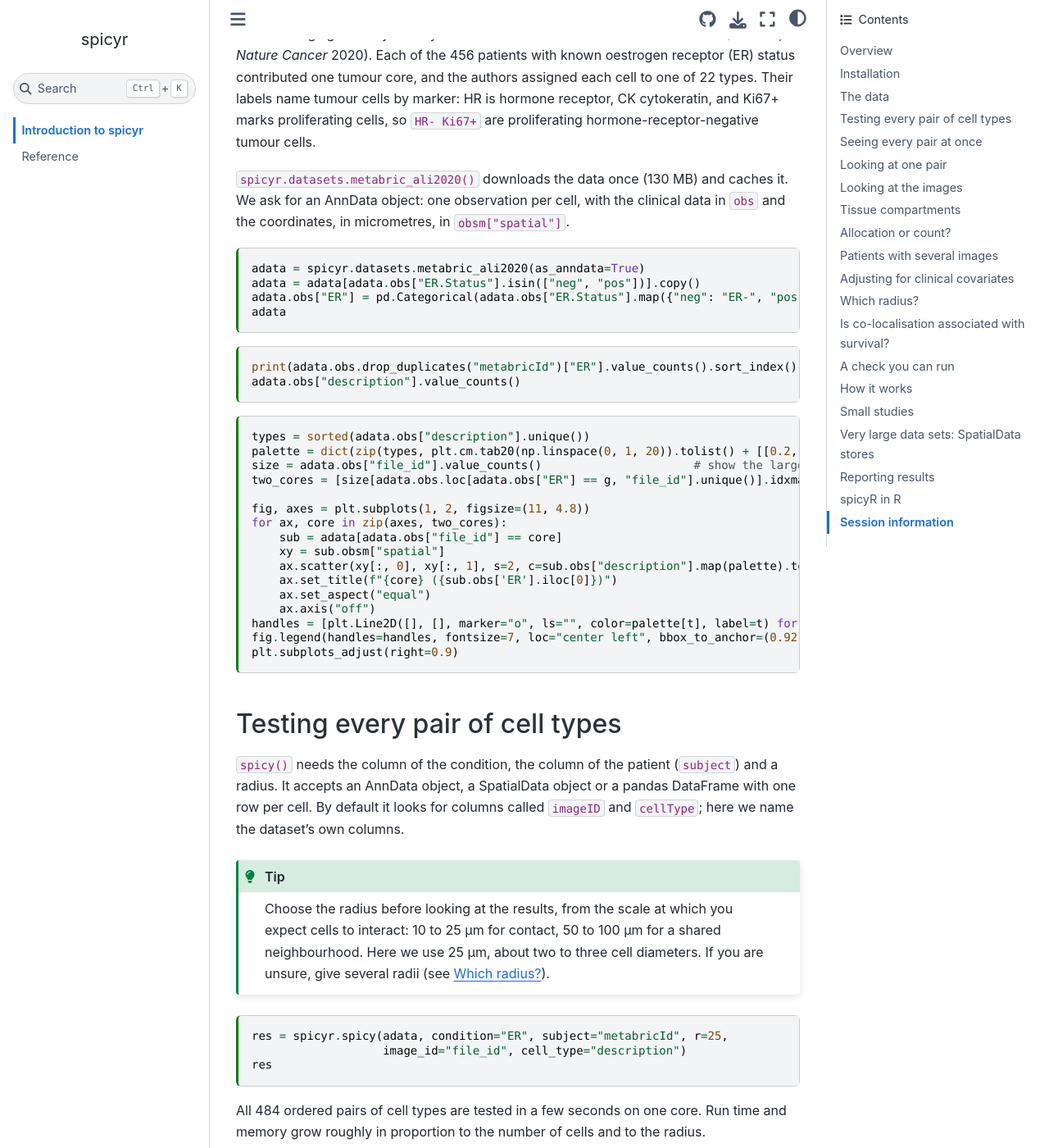
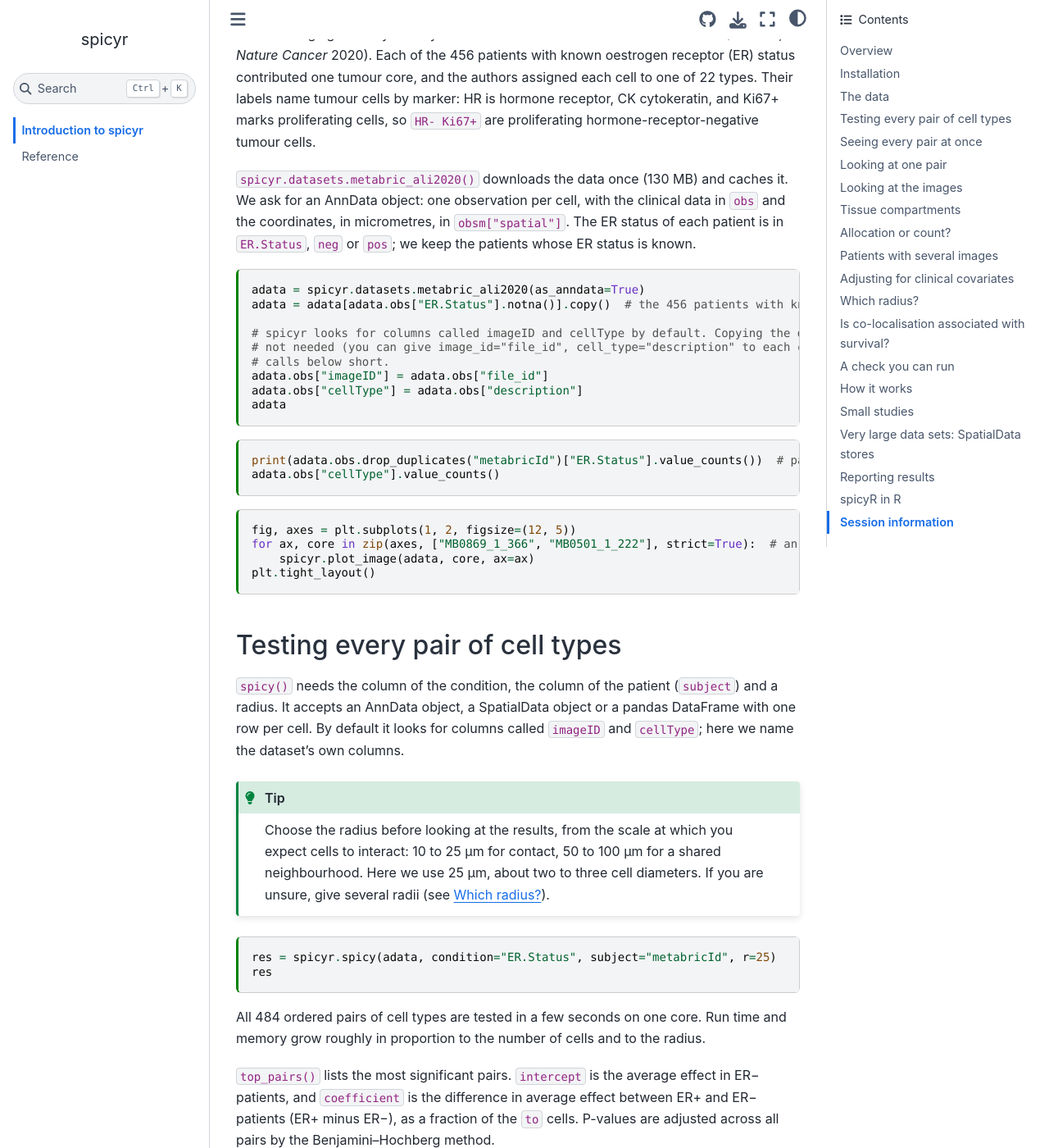
Before and after one commit to SydneyBioX/spicyr-py, a Sphinx documentation site: the page built from docs/tutorial.md, in a window 1280 px wide and 1400 px high, scrolled down 2059 px. Shown: the whole window at 82% size. Built offline with Sphinx 7.4.7 and the Sphinx Book theme 1.1.4, drawn with Linux system fonts in a browser that asks for light colours; some of the changed text lies outside the part shown.

Commit message:
1.99.27: calibration_check() (as spicyR's calibrationCheck()); plot_image() without a pair; simpler tutorial
Co-Authored-By: Claude Opus 5.5 <noreply@anthropic.com>
Claude-Session: https://claude.ai/code/session_013sjhuCgL8kii1snyas2Aj8

````diff
--- a/docs/tutorial.md
+++ b/docs/tutorial.md
@@ -96,37 +96,31 @@ Ki67+ marks proliferating cells, so `HR- Ki67+` are proliferating hormone-recept
 
 `spicyr.datasets.metabric_ali2020()` downloads the data once (130 MB) and caches it. We ask for an AnnData object:
 one observation per cell, with the clinical data in `obs` and the coordinates, in micrometres, in
-`obsm["spatial"]`.
+`obsm["spatial"]`. The ER status of each patient is in `ER.Status`, `neg` or `pos`; we keep the patients whose ER
+status is known.
 
 ```{code-cell} ipython3
 adata = spicyr.datasets.metabric_ali2020(as_anndata=True)
-adata = adata[adata.obs["ER.Status"].isin(["neg", "pos"])].copy()
-adata.obs["ER"] = pd.Categorical(adata.obs["ER.Status"].map({"neg": "ER-", "pos": "ER+"}), categories=["ER-", "ER+"])
+adata = adata[adata.obs["ER.Status"].notna()].copy()  # the 456 patients with known ER status
+
+# spicyr looks for columns called imageID and cellType by default. Copying the dataset's columns to these names is
+# not needed (you can give image_id="file_id", cell_type="description" to each call instead); it only keeps the
+# calls below short.
+adata.obs["imageID"] = adata.obs["file_id"]
+adata.obs["cellType"] = adata.obs["description"]
 adata
 ```
 
 ```{code-cell} ipython3
-print(adata.obs.drop_duplicates("metabricId")["ER"].value_counts().sort_index())
-adata.obs["description"].value_counts()
+print(adata.obs.drop_duplicates("metabricId")["ER.Status"].value_counts())  # patients by ER status
+adata.obs["cellType"].value_counts()
 ```
 
 ```{code-cell} ipython3
-types = sorted(adata.obs["description"].unique())
-palette = dict(zip(types, plt.cm.tab20(np.linspace(0, 1, 20)).tolist() + [[0.2, 0.2, 0.2, 1], [0.6, 0.4, 0.1, 1]]))
-size = adata.obs["file_id"].value_counts()                      # show the largest core of each group
-two_cores = [size[adata.obs.loc[adata.obs["ER"] == g, "file_id"].unique()].idxmax() for g in ["ER-", "ER+"]]
-
-fig, axes = plt.subplots(1, 2, figsize=(11, 4.8))
-for ax, core in zip(axes, two_cores):
-    sub = adata[adata.obs["file_id"] == core]
-    xy = sub.obsm["spatial"]
-    ax.scatter(xy[:, 0], xy[:, 1], s=2, c=sub.obs["description"].map(palette).tolist())
-    ax.set_title(f"{core} ({sub.obs['ER'].iloc[0]})")
-    ax.set_aspect("equal")
-    ax.axis("off")
-handles = [plt.Line2D([], [], marker="o", ls="", color=palette[t], label=t) for t in types]
-fig.legend(handles=handles, fontsize=7, loc="center left", bbox_to_anchor=(0.92, 0.5), frameon=False)
-plt.subplots_adjust(right=0.9)
+fig, axes = plt.subplots(1, 2, figsize=(12, 5))
+for ax, core in zip(axes, ["MB0869_1_366", "MB0501_1_222"], strict=True):  # an ER- and an ER+ core
+    spicyr.plot_image(adata, core, ax=ax)
+plt.tight_layout()
 ```
 
 ## Testing every pair of cell types
@@ -142,8 +136,7 @@ are unsure, give several radii (see [Which radius?](#which-radius)).
 :::
 
 ```{code-cell} ipython3
-res = spicyr.spicy(adata, condition="ER", subject="metabricId", r=25,
-                   image_id="file_id", cell_type="description")
+res = spicyr.spicy(adata, condition="ER.Status", subject="metabricId", r=25)
 res
 ```
 
@@ -246,7 +239,7 @@ d.loc[examples, ["condition", pair, "weight"]]
 ```{code-cell} ipython3
 fig, axes = plt.subplots(1, 3, figsize=(16, 5))
 for ax, image in zip(axes, examples):
-    spicyr.plot_image(adata, image, "T cells", "HR- Ki67+", r=25, image_id="file_id", cell_type="description", ax=ax)
+    spicyr.plot_image(adata, image, "T cells", "HR- Ki67+", r=25, ax=ax)
     ax.set_title(f"{image} ({d.loc[image, 'condition']}), effect {d.loc[image, pair]:.2f}")
 plt.tight_layout()
 ```
@@ -294,8 +287,7 @@ By default spicyr asks whether each `to` cell has a `from` cell nearby. With `ef
 effect is then the number of extra `from` cells within the radius of each `to` cell.
 
 ```{code-cell} ipython3
-res_count = spicyr.spicy(adata, condition="ER", subject="metabricId", r=25,
-                         image_id="file_id", cell_type="description", effect="count")
+res_count = spicyr.spicy(adata, condition="ER.Status", subject="metabricId", r=25, effect="count")
 res_count.cell_results.loc[[pair], ["excess_ref", "excess_comp", "excess_difference", "p_value", "p_adj"]]
 ```
 
@@ -330,8 +322,7 @@ age at diagnosis and tumour grade.
 
 ```{code-cell} ipython3
 adata.obs["Grade"] = pd.Categorical(adata.obs["Grade"])
-res_cov = spicyr.spicy(adata, condition="ER", subject="metabricId", r=25,
-                       image_id="file_id", cell_type="description",
+res_cov = spicyr.spicy(adata, condition="ER.Status", subject="metabricId", r=25,
                        covariates=["Age.At.Diagnosis", "Grade"])
 res_cov
 ```
@@ -365,8 +356,7 @@ smooth range of radii, which stays close to the exact max-T when neighbouring ra
 `combine="cauchy"` is another alternative.
 
 ```{code-cell} ipython3
-res_r = spicyr.spicy(adata, condition="ER", subject="metabricId", r=[10, 25, 50, 75],
-                     image_id="file_id", cell_type="description")
+res_r = spicyr.spicy(adata, condition="ER.Status", subject="metabricId", r=[10, 25, 50, 75])
 res_r.cell_results.loc[[pair, "B cells__HR- Ki67+"], ["r", "excess_difference", "p_value"]]
 ```
 
@@ -394,8 +384,7 @@ With `survival=(time, event)`, spicyr asks whether a patient's effect is associa
 relapse-free survival, adjusting for age.
 
 ```{code-cell} ipython3
-res_s = spicyr.spicy(adata, survival=("timeRFS", "eventRFS"), subject="metabricId", r=25,
-                     image_id="file_id", cell_type="description", covariates="Age.At.Diagnosis")
+res_s = spicyr.spicy(adata, survival=("timeRFS", "eventRFS"), subject="metabricId", r=25, covariates="Age.At.Diagnosis")
 res_s
 ```
 
@@ -413,8 +402,7 @@ type: patients in whom more of the other tumour cells sat next to `HR+ CK7-` cel
 typical of ER+ tumours, and ER status is itself related to relapse, so we add it to the covariates.
 
 ```{code-cell} ipython3
-res_s_er = spicyr.spicy(adata, survival=("timeRFS", "eventRFS"), subject="metabricId", r=25,
-                        image_id="file_id", cell_type="description", covariates=["Age.At.Diagnosis", "ER"])
+res_s_er = spicyr.spicy(adata, survival=("timeRFS", "eventRFS"), subject="metabricId", r=25, covariates=["Age.At.Diagnosis", "ER.Status"])
 res_s_er
 ```
 
@@ -424,29 +412,20 @@ No pair remains significant: these two pairs say little about relapse beyond the
 
 A test should give few significant results when there is nothing to find. Shuffling the ER labels across patients
 removes any real difference, so about 5% of pairs should then have p < 0.05, and about 1% p < 0.01.
+`calibration_check()` shuffles the condition and runs `spicy()` with the same arguments, ten times by default; here
+five, to keep this page quick to build.
 
 ```{code-cell} ipython3
-rng = np.random.default_rng(2026)
-patients = adata.obs.drop_duplicates("metabricId")[["metabricId", "ER"]]
-rows = []
-for i in range(5):
-    label = dict(zip(patients["metabricId"], rng.permutation(patients["ER"].to_numpy())))
-    adata.obs["shuffled"] = adata.obs["metabricId"].map(label).astype(str)
-    s = spicyr.spicy(adata, condition="shuffled", subject="metabricId", r=25,
-                     image_id="file_id", cell_type="description")
-    p = s.cell_results["p_value"].dropna()  # the pairs tested
-    rows += [(i, "p < 0.05", 100 * (p < 0.05).mean()), (i, "p < 0.01", 100 * (p < 0.01).mean())]
-shuffles = pd.DataFrame(rows, columns=["shuffle", "threshold", "percent"])
+shuffles = spicyr.calibration_check(adata, condition="ER.Status", subject="metabricId", r=25, n_shuffles=5, rng=2026)
 shuffles.groupby("threshold")["percent"].mean()
 ```
 
 ```{code-cell} ipython3
 fig, ax = plt.subplots(figsize=(5, 3.5))
-for k, th in enumerate(["p < 0.05", "p < 0.01"]):
-    v = shuffles.loc[shuffles["threshold"] == th, "percent"]
-    ax.scatter(k + rng.uniform(-0.08, 0.08, len(v)), v, color="black", alpha=0.7)
-    ax.hlines({"p < 0.05": 5, "p < 0.01": 1}[th], k - 0.25, k + 0.25, color="#b3261e", lw=2)
-ax.set_xticks([0, 1], ["p < 0.05", "p < 0.01"])
+for k, (th, v) in enumerate(shuffles.groupby("threshold", sort=False)["percent"]):
+    ax.scatter(np.full(len(v), k), v, color="black", alpha=0.7)
+    ax.hlines(100 * th, k - 0.25, k + 0.25, color="#b3261e", lw=2)  # expected
+ax.set_xticks([0, 1], [f"p < {th:g}" for th in shuffles["threshold"].unique()])
 ax.set(xlim=(-0.6, 1.6), ylim=(0, 15), ylabel="pairs below the threshold",
        title="5 shuffles of the ER labels (red: expected)")
 ax.yaxis.set_major_formatter(lambda v, _: f"{v:g}%")
@@ -510,44 +489,23 @@ image, so spicyr loads the image and cell-type columns once as integer codes and
 whole images at a time. Memory then depends on the size of an image and on the number of threads (`cores`), not on
 the size of the study, and the results are the same as for the same cells in memory.
 
-To make a small store, we write 20 cores of each ER group with `write_cell_store()`. It needs a DataFrame (or an
-AnnData object) with one row per cell; the image column becomes the table's region key and the coordinates its
-`obsm` array `"spatial"`. A second table holds one row per core, with the patient and ER status.
+`write_cell_store()` writes cells as a SpatialData store: a DataFrame, or an AnnData object's `obs`, becomes the
+table's `obs`, with the image column as its region key, and the coordinates its `obsm` array `"spatial"`. We write
+the whole data set, so that the results can be compared with those above.
 
 ```{code-cell} ipython3
 import tempfile
 from pathlib import Path
 
-some_cores = [c for g in ["ER-", "ER+"] for c in sorted(adata.obs.loc[adata.obs["ER"] == g, "file_id"].unique())[:20]]
-small = adata[adata.obs["file_id"].isin(some_cores)]
-small = small[np.argsort(small.obs["file_id"].to_numpy(), kind="stable")].copy()  # the rows of each core together
-core_info = small.obs.drop_duplicates("file_id").set_index("file_id")[["metabricId", "ER"]]
-xy = small.obsm["spatial"]
-path = Path(tempfile.mkdtemp()) / "metabric.zarr"
-spicyr.write_cell_store(small.obs[["file_id", "description"]].assign(x=xy[:, 0], y=xy[:, 1]), path,
-                        image_id="file_id", image_info=core_info)
-print(small.n_obs, "cells of", len(core_info), "cores")
-sorted(p.name for p in (path / "tables").iterdir() if p.is_dir())
+path = spicyr.write_cell_store(adata, Path(tempfile.mkdtemp()) / "metabric.zarr")
 ```
 
-The store holds the cells of the 40 cores in a cell table, and a table of the cores called `"images"`.
-
-`spicy()` reads the store with the arguments used above. The image column defaults to the table's region key and
-the coordinates to `obsm["spatial"]`. The condition and the patient are not columns of the cell table, so
-`image_info` names the table that holds them.
+`spicy()` reads the store with the same arguments as the object in memory, and gives the same results:
 
 ```{code-cell} ipython3
-res_store = spicyr.spicy(str(path), condition="ER", subject="metabricId", r=25, cell_type="description",
-                         image_info="images")
-```
-
-The result is that of the same cells in memory:
-
-```{code-cell} ipython3
-res_memory = spicyr.spicy(small, condition="ER", subject="metabricId", r=25, image_id="file_id",
-                          cell_type="description")
-pd.testing.assert_frame_equal(res_store.cell_results, res_memory.cell_results, check_exact=True)
-res_store.cell_results.equals(res_memory.cell_results)
+res_store = spicyr.spicy(str(path), condition="ER.Status", subject="metabricId", r=25)
+pd.testing.assert_frame_equal(res_store.cell_results, res.cell_results, check_exact=True)
+res_store.cell_results.equals(res.cell_results)
 ```
 
 Every estimate, standard error and p-value is identical, not just close. The spatialdata package reads the same
@@ -557,7 +515,7 @@ store as a SpatialData object, which `spicy()` analyses in the same way:
 import spatialdata as sd
 
 sdata = sd.read_zarr(path)
-res = spicyr.spicy(sdata, condition="ER", subject="metabricId", r=25, cell_type="description", image_info="images")
+res = spicyr.spicy(sdata, condition="ER.Status", subject="metabricId", r=25)
 ```
 
 A few arguments matter for stores. `table_key` chooses the cell table of a SpatialData store or object (by default
--- a/pyproject.toml
+++ b/pyproject.toml
@@ -4,7 +4,7 @@ build-backend = "scikit_build_core.build"
 
 [project]
 name = "spicyr"
-version = "1.99.26"
+version = "1.99.27"
 description = "Test whether cell types co-localise differently between groups of patients (the Python version of the Bioconductor package spicyR)"
 readme = "README.md"
 license = "GPL-2.0-or-later"
--- a/src/spicyr/__init__.py
+++ b/src/spicyr/__init__.py
@@ -6,13 +6,14 @@ Zarr store that ``spicy()`` reads a block of rows at a time.
 
 from . import datasets
 from ._api import spicy
+from ._calibration import calibration_check
 from ._coltest import col_test, get_prop
 from ._input import format_data
 from ._plots import plot_image
 from ._results import SpicyResults
 from ._write import write_cell_store
 
-__version__ = "1.99.26"
+__version__ = "1.99.27"
 __all__ = [
     "spicy",
     "col_test",
@@ -21,6 +22,7 @@ __all__ = [
     "plot_image",
     "SpicyResults",
     "write_cell_store",
+    "calibration_check",
     "datasets",
     "__version__",
 ]
````
Also changed, not shown: NEWS.md (+14 -0 lines), docs/api.md (+6 -0 lines), 3 other files.
